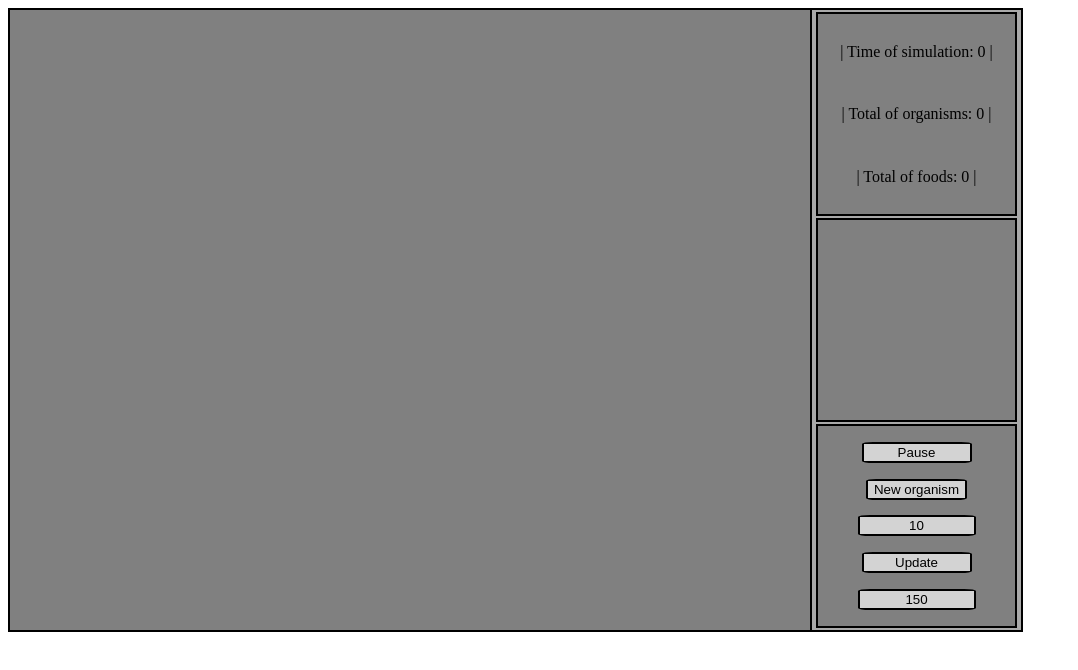
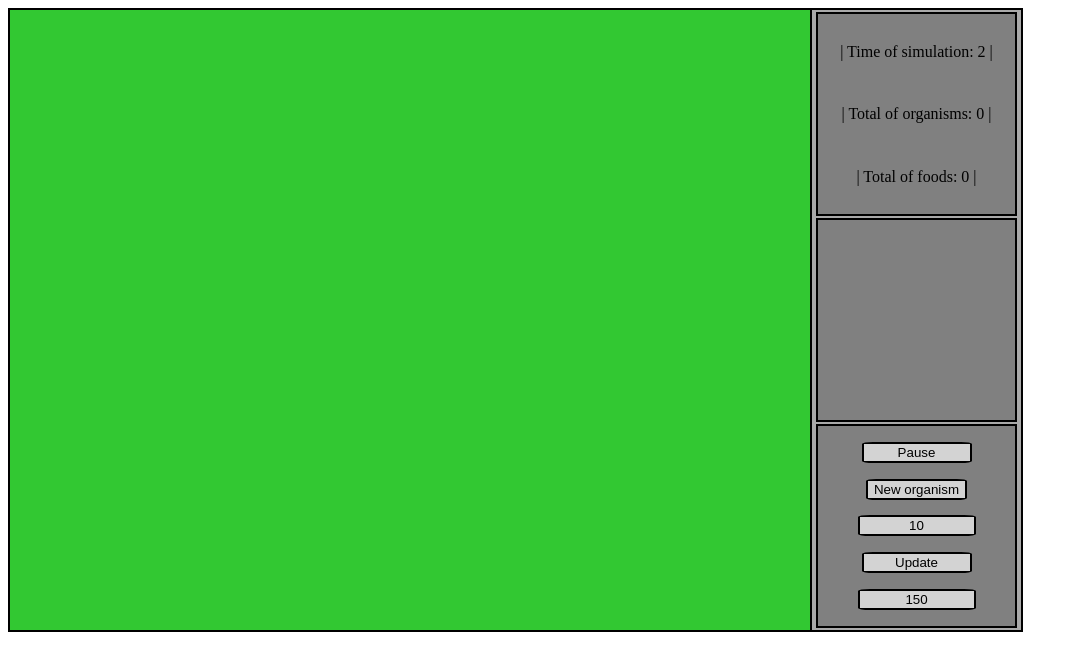
Before and after one commit to MBrayan25/small-almost-living-beings, a plain HTML site: page index.html in a window 1280 px wide. Both pictures are taken after a click on the button "Start". Shown: the whole page, without its empty margins (0-1078 px from the left). Drawn offline with Linux system fonts and the light colour scheme.

Commit message:
Salvando 27/08 20h34

```diff
--- a/base.js
+++ b/base.js
@@ -52,9 +52,6 @@ function randowChickens(n){
 }
 
 function drawCanvas(){
-
-    timeGame += 1/10
-    draw(0,0,cWidth,cHeight,"rgb(50,200,50)")
 
     updateChickens()
     deathChickens()
--- a/design.js
+++ b/design.js
@@ -1,8 +1,19 @@
-function Design(){
+function Design(params){
 
-    function descriptionSimulation(){
+    let canvas = params.canvas
+    let ctx = params.ctx
+    let pixel = params.pixel
+    let cWidth = canvas.width
+    let cHeight = canvas.height
+
+    function drawSquare(params){
+        ctx.fillStyle = params.color
+        ctx.fillRect(params.x,params.y,params.w,params.h)
+    }
+
+    function descriptionSimulation(params){
         document.getElementById('desc_simulation').innerHTML = `
-        <p> | Time of simulation: ${0} | </p>
+        <p> | Time of simulation: ${parseInt(params.simulationTime/1000)} | </p>
         <p> | Total of organisms: ${0} | </p>
         <p> | Total of foods: ${0} | </p>`
     }
@@ -16,6 +27,7 @@ function Design(){
     }
 
     return {
-        descriptionSimulation
+        descriptionSimulation,
+        drawSquare
     }
 }
--- a/index.html
+++ b/index.html
@@ -3,7 +3,7 @@
 <head>
     <meta charset='utf-8'>
     <meta http-equiv='X-UA-Compatible' content='IE=edge'>
-    <title>Galinheiro</title>
+    <title> Objective lens </title>
     <meta name='viewport' content='width=device-width, initial-scale=1'>
     <style>
 
@@ -81,7 +81,7 @@
                 <button id="button_new_organism" onclick="startOrganism()"> New organism </button>
                 <input type="text" id="n_organism" value="10">
 
-                <button id="update" onclick="exportSimulation.updateSeepd(document.getElementById('speed').value)"> Update </button>
+                <button id="update" onclick="exportSimulation.updateSpeed(document.getElementById('speed').value)"> Update </button>
 
                 <input type="text" id="speed" value="150">
             </aside>
--- a/simulation.js
+++ b/simulation.js
@@ -1,4 +1,3 @@
-let exportDesign = Design()
 
 function Simulation (){
 
@@ -9,20 +8,43 @@ function Simulation (){
     let cWidth = canvas.width
     let cHeight = canvas.height
     let speed = 150
+    let initialDate = 0
+    let simulationTime = 0
+    let delayTime = 0
+    let highlighter
 
+    let exportDesign = Design({ canvas, ctx, pixel })
 
     function startSimulation(){
+        initialDate = Date.now() - initialDate
+        console.log(' ---- Start ----')
+        loopSimulation()
+    }
+
+    function loopSimulation(){
         if(activedSimulation){
             setTimeout(()=>{
-                exportDesign.descriptionSimulation()
+                simulationTime = Date.now() - initialDate
+
+                exportDesign.descriptionSimulation({simulationTime})
                 exeSimulation()
-                startSimulation()
+                loopSimulation()
             }, speed)
+        }else {
         }
     }
 
     function exeSimulation(){
-        console.log('Exe')
+
+        exportDesign.drawSquare({
+            x: 0,
+            y: 0,
+            w: cWidth,
+            h: cHeight,
+            color: "rgb(50,200,50)"
+        })
+
+
     }
 
     function pauseStart(){
@@ -31,17 +53,33 @@ function Simulation (){
         if(button === "Pause"){
             button = "Start"
             activedSimulation = !activedSimulation
+            recoverTime('Pause')
         }else{
             button = "Pause"
             activedSimulation = !activedSimulation
-            exportSimulation.startSimulation()
+
+            if(initialDate == 0){
+                startSimulation()
+            }else{
+                recoverTime('ReStart')
+                initialDate += delayTime
+                loopSimulation()
+            }
         }
-
         document.getElementById("start-pause").value = button
     }
 
+    function recoverTime(param){
+        console.log(' -',param)
+        if(param == 'Pause') highlighter = Date.now()
+        if(param == 'ReStart') delayTime = Date.now() - highlighter
+    }
+
+    function updateSpeed(newSpeed){ speed = newSpeed }
+
     return {
         startSimulation,
-        pauseStart
+        pauseStart,
+        updateSpeed
     }
 }
```
